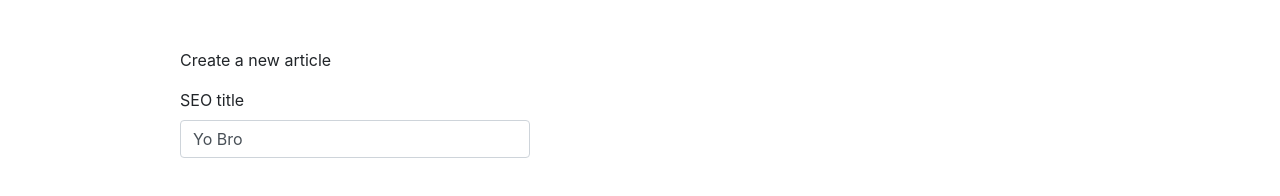
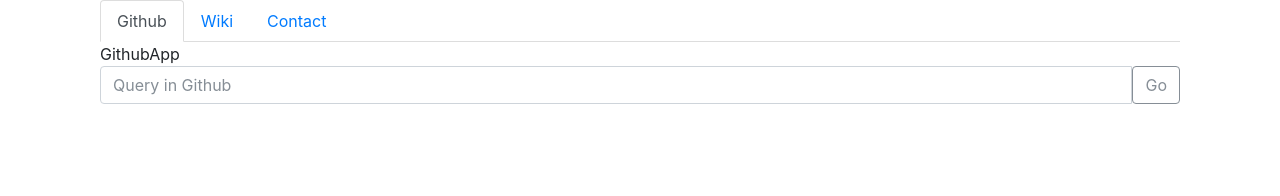
Before and after one commit to godhand4826/webpack-react, a React app: page / in a window 1280 px wide. Built offline with nearby package versions, Linux system fonts and the light colour scheme.

Commit message:
implemet github api

```diff
--- a/src/index.html
+++ b/src/index.html
@@ -12,12 +12,9 @@
 
 <body>
     <div class="container">
-        <div class="row mt-5">
-            <div class="col-md-4 offset-md-1">
-                <p>Create a new article</p>
-                <div id="create-article-form">
-                    <!-- form -->
-                </div>
+        <div class="row-12">
+            <div id="app-list">
+
             </div>
         </div>
     </div>
--- a/src/index.js
+++ b/src/index.js
@@ -1 +1 @@
-import FormContainer from "./js/components/container/FormContainer";
+import NavsContainer from "./js/components/container/NavsContainer"
--- /dev/null
+++ b/src/js/components/container/NavsContainer.js
@@ -0,0 +1,28 @@
+import React, { Component } from "react";
+import ReactDOM from "react-dom";
+import GithubTabContent from "../presentational/GithubTabContent"
+import WikiTabContent from "../presentational/WikiTabContent"
+
+export default class NavsContainer extends Component {
+    render() {
+        return (
+            <div className="container">
+                <nav>
+                    <div className="nav nav-tabs" id="nav-tab" role="tablist">
+                        <a className="nav-item nav-link active" id="nav-github-tab" data-toggle="tab" href="#nav-github" role="tab" aria-controls="nav-github" aria-selected="true">Github</a>
+                        <a className="nav-item nav-link" id="nav-wiki-tab" data-toggle="tab" href="#nav-wiki" role="tab" aria-controls="nav-wiki" aria-selected="false">Wiki</a>
+                        <a className="nav-item nav-link" id="nav-contact-tab" data-toggle="tab" href="#nav-contact" role="tab" aria-controls="nav-contact" aria-selected="false">Contact</a>
+                    </div>
+                </nav>
+                <div className="tab-content" id="nav-tabContent">
+                    <div className="tab-pane fade show active" id="nav-github" role="tabpanel" aria-labelledby="nav-github-tab"><GithubTabContent /></div>
+                    <div className="tab-pane fade" id="nav-wiki" role="tabpanel" aria-labelledby="nav-wiki-tab"><WikiTabContent /></div>
+                    <div className="tab-pane fade" id="nav-contact" role="tabpanel" aria-labelledby="nav-contact-tab">...</div>
+                </div>
+            </div>
+        );
+    }
+}
+
+const wrapper = document.getElementById("app-list")
+wrapper ? ReactDOM.render(<NavsContainer />, wrapper) : false
--- /dev/null
+++ b/src/js/components/presentational/GithubTabContent.js
@@ -0,0 +1,47 @@
+import React, { Component } from "react";
+import ProjectList from "./ProjectList";
+
+class GithubTabContent extends Component {
+    constructor() {
+        super()
+        this.state = { projects: [] }
+        this.keyDown = this.keyDown.bind(this)
+        this.query = this.query.bind(this)
+    }
+
+    query() {
+        const queryString = $("#query").val()
+        $.getJSON(`https://api.github.com/search/repositories?q=${queryString}&page=1&per_page=10&sort=stars`)
+            .then((res) => {
+                this.setState({ projects: res.items })
+            })
+
+    }
+
+    keyDown(event) {
+        const ENTER = 13;
+        if (event.keyCode == ENTER) {
+            this.query()
+        }
+    }
+
+    render() {
+        return (
+            <div>
+                <div>GithubApp</div>
+                <div className="input-group mb-3">
+                    <input type="text" className="form-control" id="query" placeholder="Query in Github" aria-label="Query in Github" aria-describedby="input query string search" onKeyDown={this.keyDown} />
+                    <div className="input-group-append">
+                        <button className="btn btn-outline-secondary" type="button" onClick={this.query}>Go</button>
+                    </div>
+                </div>
+                <div id="result">
+                    <ProjectList
+                        projects={this.state.projects}
+                    />
+                </div>
+            </div>)
+    }
+}
+
+export default GithubTabContent;
--- /dev/null
+++ b/src/js/components/presentational/Project.js
@@ -0,0 +1,17 @@
+import React, { Component } from "react";
+
+export default class Project extends Component {
+    render() {
+
+        return (
+             <div className="card">
+                <div className="card-body">
+                    <h5 className="card-title">{this.props.project.full_name}</h5>
+                    <p className="card-text">{this.props.project.description}}</p>
+                    <a href={this.props.project.html_url} className="btn btn-outline-primary">Check in Github</a>
+                </div>
+            </div>
+        )
+
+    }
+}
--- /dev/null
+++ b/src/js/components/presentational/ProjectList.js
@@ -0,0 +1,16 @@
+import React, { Component } from "react";
+import Project from "./Project";
+export default class ProjectList extends Component {
+    render() {
+        return (
+            <div>
+                {this.props.projects.map((item, index) =>
+                    <Project
+                        project={item}
+                        key={index}
+                    />
+                )}
+            </div>
+        )
+    }
+}
--- /dev/null
+++ b/src/js/components/presentational/WikiTabContent.js
@@ -0,0 +1,9 @@
+import React from "react";
+
+const WikiTabContent = () => (
+    <div >
+        WikiApp
+    </div>
+);
+
+export default WikiTabContent;
```
